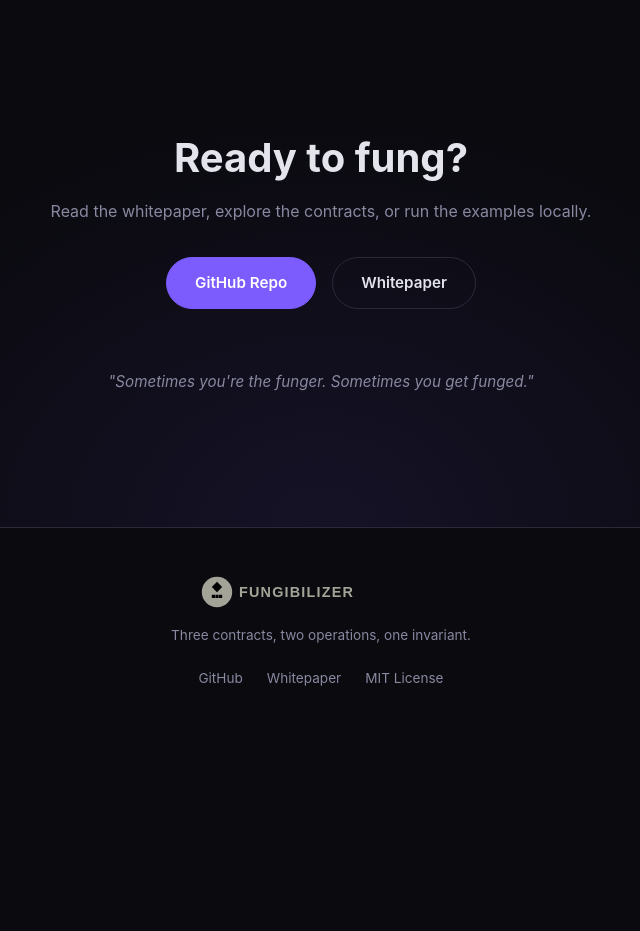
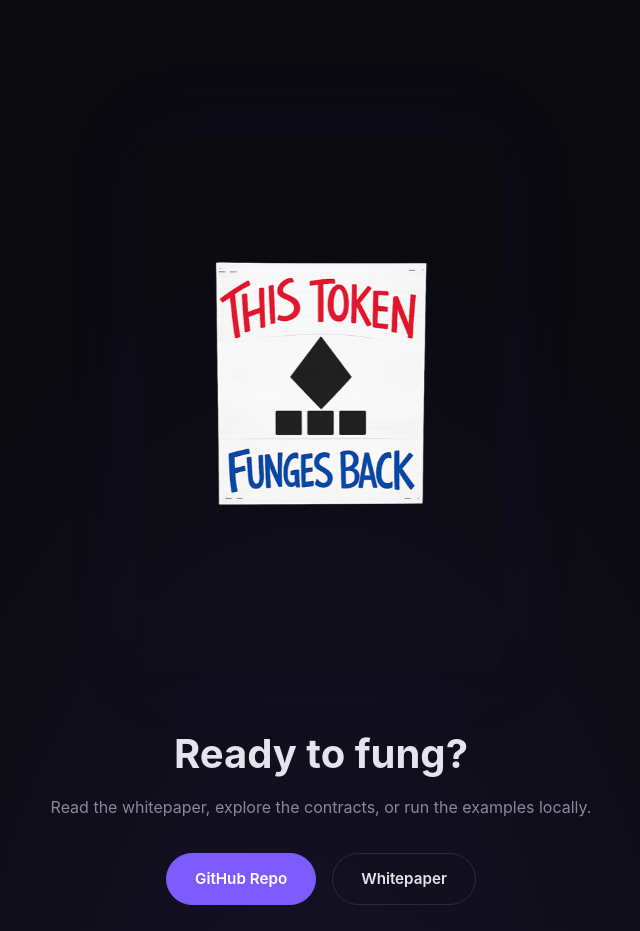
Before and after one commit to jeremy0dell/fungibilizer, a website: page website/index.html in a window 1280 px wide. Shown: the part 5840-6771 px from the top of the page, without its empty margins (319-959 px from the left). Before the commit the page ends 6562 px from the top, so only its background shows below. Drawn offline with Linux system fonts and the light colour scheme.

Commit message:
Add 'This Token Funges Back' poster to CTA section
Co-Authored-By: Claude Opus 4.6 (1M context) <noreply@anthropic.com>

```diff
--- a/website/index.html
+++ b/website/index.html
@@ -323,6 +323,9 @@
   <!-- CTA -->
   <section class="section section-cta">
     <div class="container">
+      <div class="poster">
+        <img src="assets/this-token-funges-back.png" alt="This Token Funges Back">
+      </div>
       <h2>Ready to fung?</h2>
       <p>Read the whitepaper, explore the contracts, or run the examples locally.</p>
       <div class="hero-actions">
--- a/website/style.css
+++ b/website/style.css
@@ -648,6 +648,24 @@ td {
   font-size: 0.9rem;
 }
 
+/* ─── Poster ─── */
+.poster {
+  margin-bottom: 48px;
+}
+
+.poster img {
+  max-width: 360px;
+  width: 100%;
+  border-radius: var(--radius);
+  box-shadow: 0 8px 40px rgba(0, 0, 0, 0.4), 0 0 80px rgba(124, 92, 252, 0.1);
+  transition: transform 0.3s ease, box-shadow 0.3s ease;
+}
+
+.poster img:hover {
+  transform: rotate(-1deg) scale(1.03);
+  box-shadow: 0 12px 48px rgba(0, 0, 0, 0.5), 0 0 100px rgba(124, 92, 252, 0.2);
+}
+
 /* ─── CTA ─── */
 .section-cta {
   text-align: center;
```
Also changed, not shown: website/assets/this-token-funges-back.png (added).
